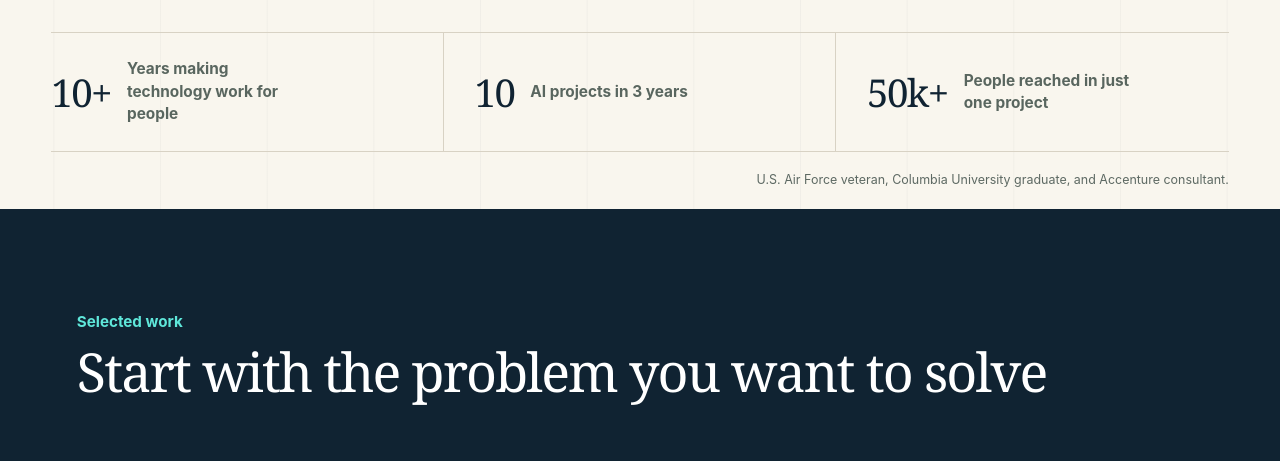
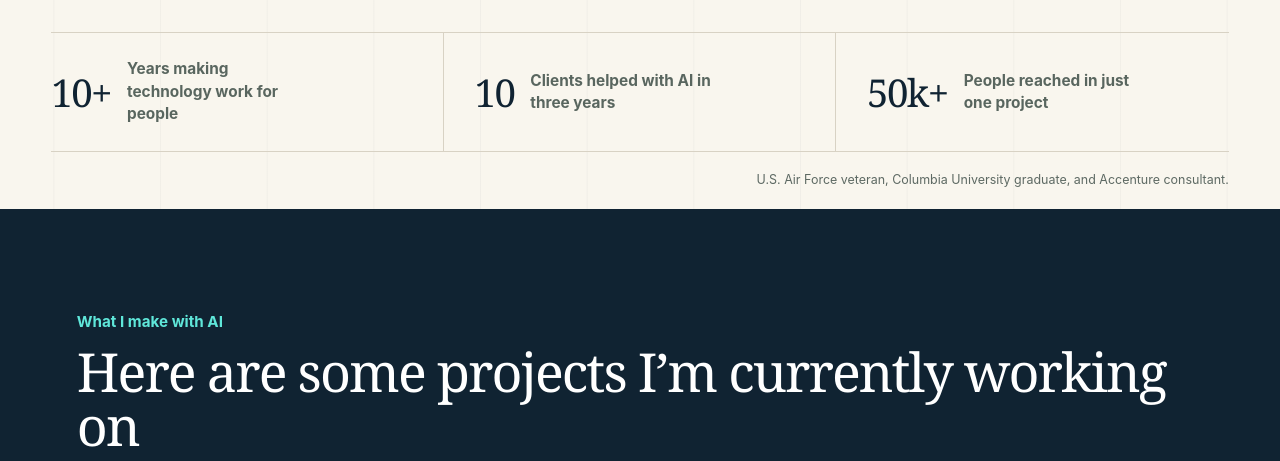
Before and after one commit to mike-tag/portfolio, a React (Vite) app: page / in a window 1280 px wide. Shown: the part 489-950 px from the top of the page. Built offline with nearby package versions, Linux system fonts and the light colour scheme.

Commit message:
Update portfolio homepage copy

```diff
--- a/src/pages/ExperiencePage.tsx
+++ b/src/pages/ExperiencePage.tsx
@@ -112,7 +112,7 @@ export function ExperiencePage() {
 
       <section className="portfolio-proof" aria-label="Professional experience highlights">
         <div><strong>10+</strong><span>Years making technology work for people</span></div>
-        <div><strong>10</strong><span>AI projects in 3 years</span></div>
+        <div><strong>10</strong><span>Clients helped with AI in three years</span></div>
         <div><strong>50k+</strong><span>People reached in just one project</span></div>
       </section>
 
@@ -120,8 +120,8 @@ export function ExperiencePage() {
 
       <section className="portfolio-work section-pad" aria-labelledby="work-title">
         <div className="portfolio-work-heading">
-          <p className="portfolio-section-label">Selected work</p>
-          <h2 id="work-title">Start with the problem you want to solve</h2>
+          <p className="portfolio-section-label">What I make with AI</p>
+          <h2 id="work-title">Here are some projects I’m currently working on</h2>
         </div>
 
         <div className="experience-grid">
```
Also changed, not shown: 1 other file (tests, documents, lock files or other folders).
